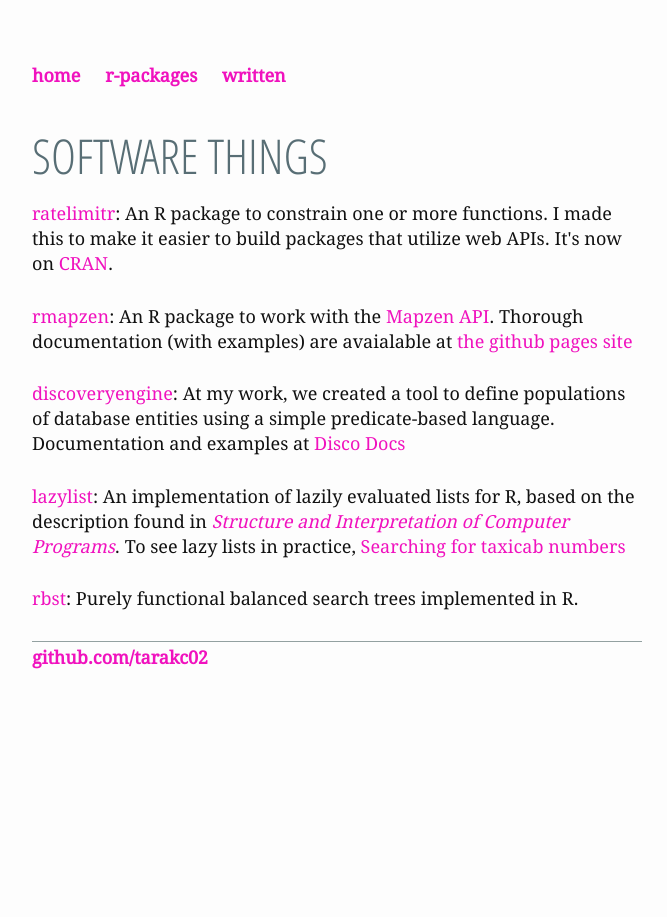
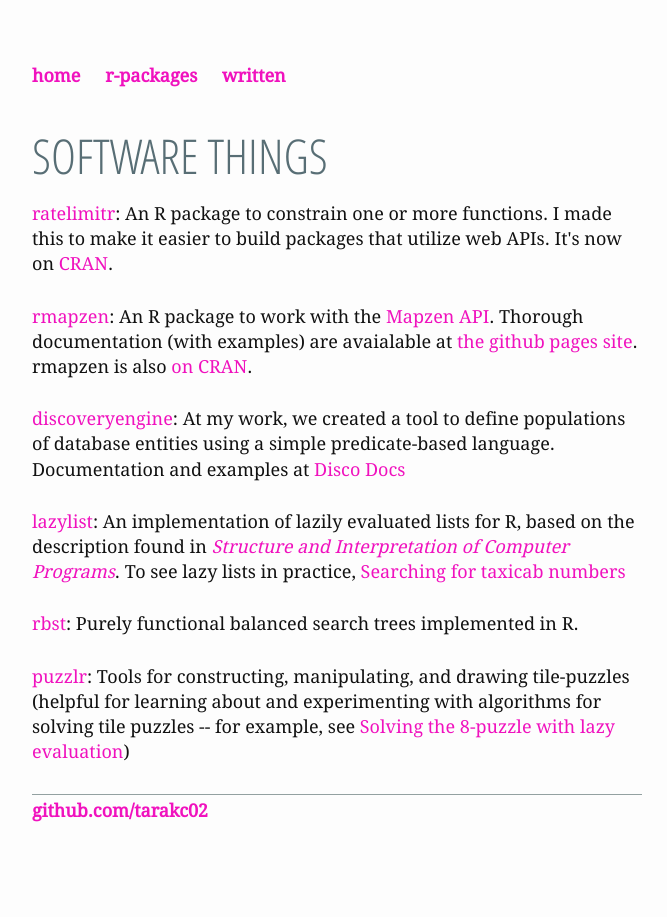
Before and after one commit to tarakc02/tarakc02.github.io, a Jekyll site: the page built from projects.md, in a window 1280 px wide. Shown: the whole page, without its empty margins (288-955 px from the left). Built offline with Jekyll 4.4.1, drawn with Linux system fonts in a browser that asks for light colours.

Commit message:
update projects

```diff
--- a/_data/projects.yml
+++ b/_data/projects.yml
@@ -4,7 +4,7 @@
 
 - name: rmapzen
   github: tarakc02/rmapzen
-  description: An R package to work with the <a href="https://mapzen.com/documentation/">Mapzen API</a>. Thorough documentation (with examples) are avaialable at <a href="https://tarakc02.github.io/rmapzen">the github pages site</a>
+  description: An R package to work with the <a href="https://mapzen.com/documentation/">Mapzen API</a>. Thorough documentation (with examples) are avaialable at <a href="https://tarakc02.github.io/rmapzen">the github pages site</a>. rmapzen is also <a href="https://cran.r-project.org/package=rmapzen">on CRAN</a>.
 
 - name: discoveryengine
   github: tarakc02/discoveryengine
@@ -17,3 +17,7 @@
 - name: rbst
   github: tarakc02/rbst
   description: Purely functional balanced search trees implemented in R.
+
+- name: puzzlr
+  github: tarakc02/puzzlr
+  description: Tools for constructing, manipulating, and drawing tile-puzzles (helpful for learning about and experimenting with algorithms for solving tile puzzles -- for example, see <a href="/puzzle8">Solving the 8-puzzle with lazy evaluation</a>)
```
